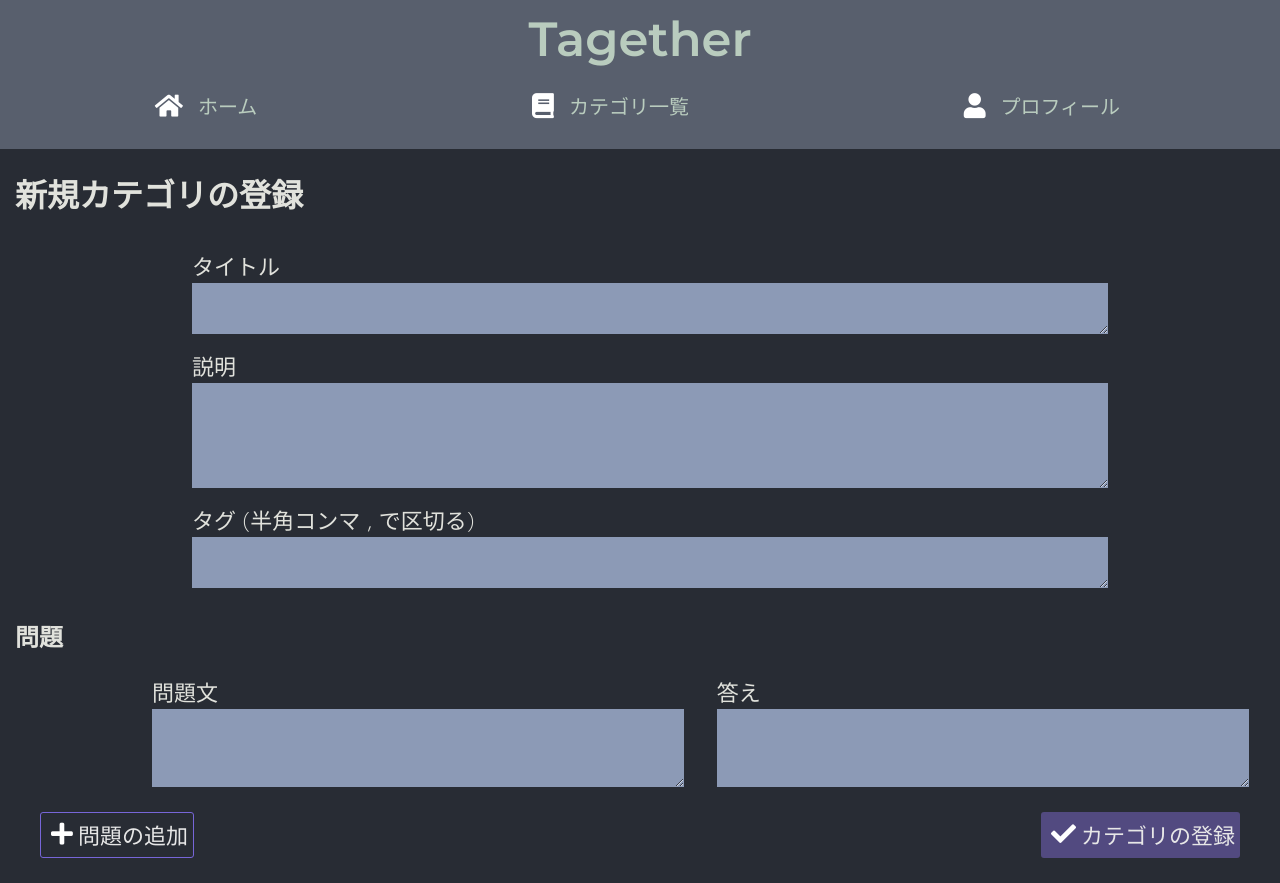
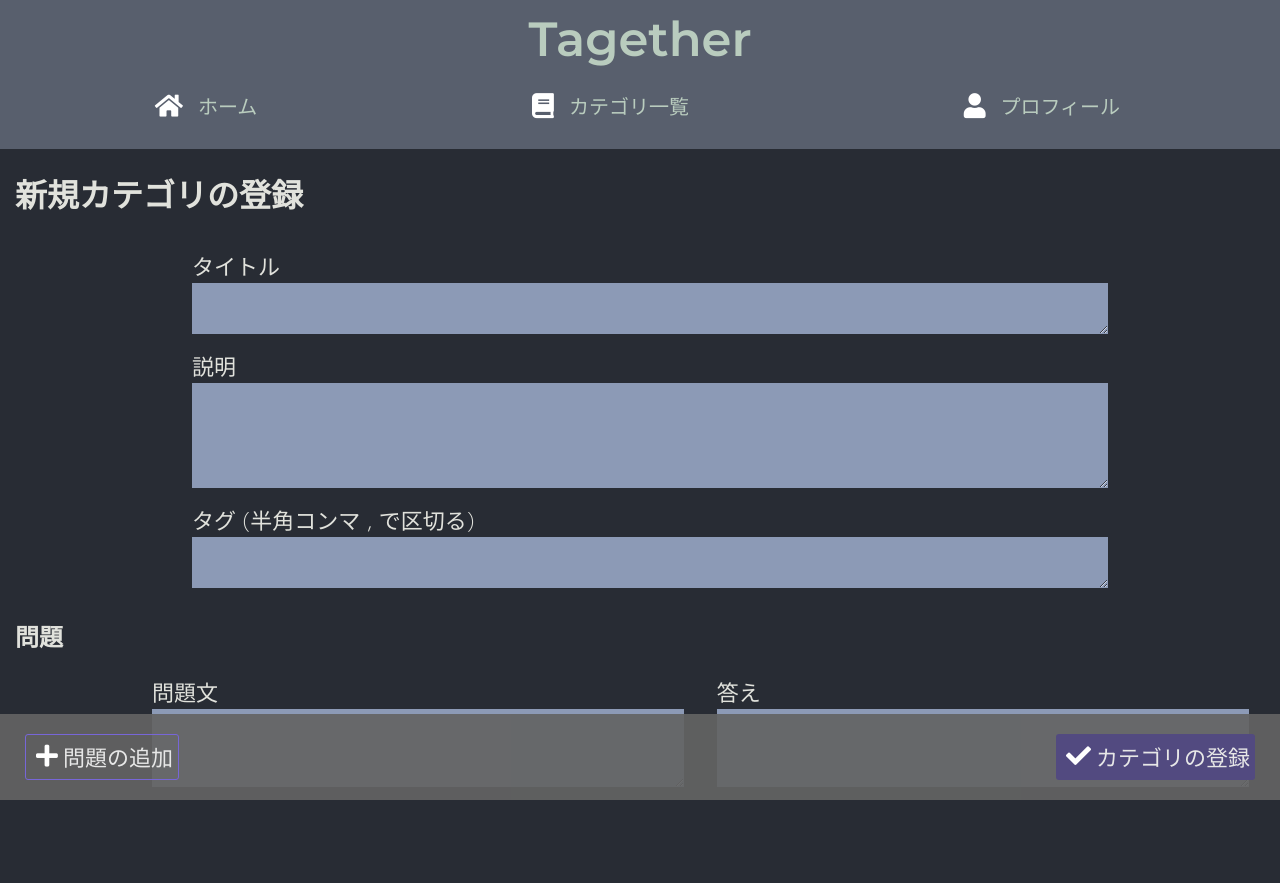
Before and after one commit to watasuke102/TAGether, a Next.js app: page /create in a window 1280 px wide. After the commit the page ends 807 px from the top, so only its background shows below. Built offline with nearby package versions, Linux system fonts and the light colour scheme.

Commit message:
update: カテゴリ追加画面で、ボタンの位置を固定して表示するように

```diff
--- a/src/pages/create.tsx
+++ b/src/pages/create.tsx
@@ -228,6 +228,7 @@ export default class create extends React.Component<any, State> {
         <h2>問題</h2>
         {this.ExamEditForm()}
 
+        <div className={css.button_container}>
         <div className={css.buttons}>
           <Button {...{
             text: "問題の追加", icon: "fas fa-plus",
@@ -238,6 +239,7 @@ export default class create extends React.Component<any, State> {
             onClick: () => this.RegistExam(), type: "filled"
           }} />
         </div>
+        </div>
 
         <Modal {...modalData} />
       </>
--- a/src/style/create.module.css
+++ b/src/style/create.module.css
@@ -32,10 +32,18 @@
   margin: 30px 0 0;
 }
 
+.button_container {
+  position:fixed;
+  width: 100%;
+  left: 0px;
+  bottom: 0px;
+  background-color: #646464ea;
+}
+
 .buttons {
   display: flex;
   justify-content: space-between;
-  margin: 25px;
+  margin: 20px 25px;
 }
 
 .window {
```
